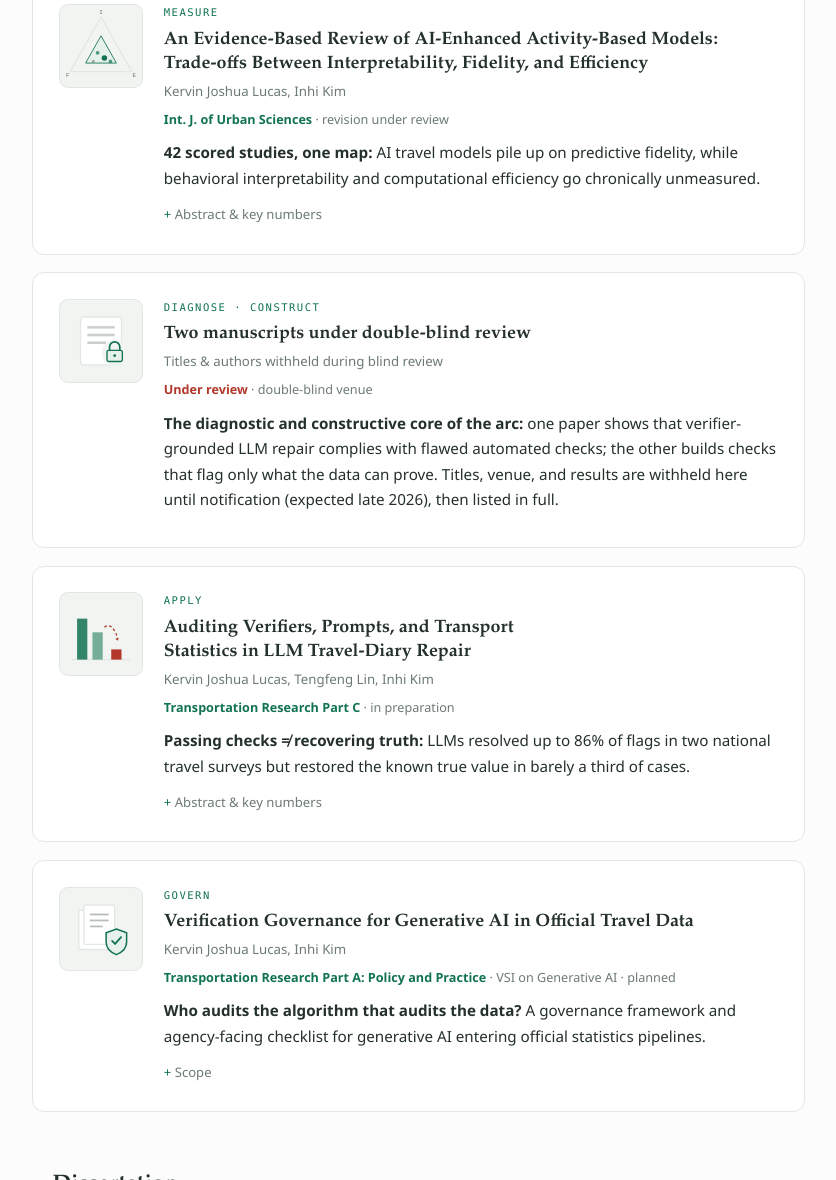
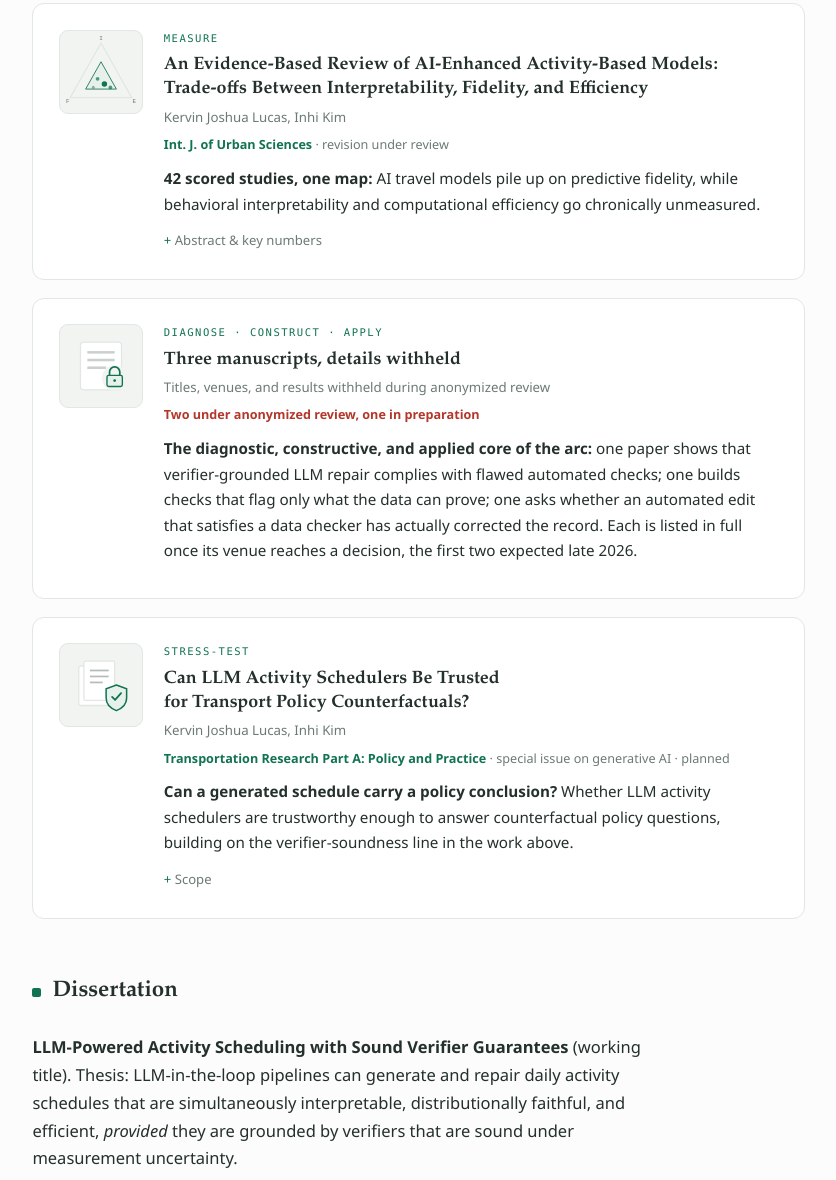
Before and after one commit to Curve108/curve108.github.io, a plain HTML site: page index.html in a window 1280 px wide. Shown: the part 1620-2800 px from the top of the page, without its empty margins (382-1218 px from the left). Drawn offline with Linux system fonts and the light colour scheme.

Commit message:
August freshness pass: retarget paper 4, rescope paper 5, pull a stale headline stat
Paper 4 had moved venue (TR-C to Travel Behaviour and Society), title, and
study design since the last render, so the page was describing a paper that no
longer exists. Its three numbers went with it, including the live headline stat
"32-37%". TBS review is double-anonymized, so paper 4 is anonymized here
pre-emptively and folded into the placeholder card, now "Three manuscripts,
details withheld" across two independent gates.

Paper 5 reframed off the superseded governance scope to the counterfactual-trust
question set 2026-07-31; card kept claim-free while its research questions are
unwritten. Headline stat 3 replaced with the NHTS 2022 corpus size, labelled
"prepared for" because the Ch6 dataset ruling is still open. Arc's fifth stage
is now stress-test, since generate is a dissertation chapter and not a paper.

Co-Authored-By: Claude Opus 5 <noreply@anthropic.com>

```diff
--- a/index.html
+++ b/index.html
@@ -359,13 +359,13 @@
       <p class="lead">The constructive half of the work builds automated checks that flag only what the
       data can actually prove, not artifacts of how it was measured, so repair and generation loops are
       never asked to fix what the data cannot show is broken. Five connected studies carry this arc from
-      measurement to guarantee, and my dissertation extends it from repairing observed travel diaries to
+      measurement to policy use, and my dissertation extends it from repairing observed travel diaries to
       generating certified daily activity schedules, the core representation behind activity-based travel
       demand models.</p>
       <ul class="headline-stats">
-        <li><span class="n">5 papers</span><span class="l">one connected arc: measure → diagnose → construct → apply → generate</span></li>
+        <li><span class="n">5 papers</span><span class="l">one connected arc: measure → diagnose → construct → apply → stress-test</span></li>
         <li><span class="n">961 → 42</span><span class="l">studies screened into an evidence-scored map of AI travel models</span></li>
-        <li><span class="n">32–37%</span><span class="l">how often LLM "repairs" restore the known true value, despite passing automated checks</span></li>
+        <li><span class="n">10,592</span><span class="l">person-day activity chains in the NHTS 2022 corpus prepared for the dissertation's scheduler</span></li>
       </ul>
       <div class="figrow">
         <figure>
@@ -382,9 +382,9 @@
     <section id="news">
       <h2>News</h2>
       <ul class="news">
+        <li><time datetime="2026-08">Aug 2026</time><span>A third manuscript, on automated quality control in household travel surveys, is in preparation for <strong>anonymized journal review</strong>.</span></li>
         <li><time datetime="2026-07">Jul 2026</time><span>Two manuscripts on verification soundness for LLM data repair entered <strong>double-blind peer review</strong>. Details will appear here after notification.</span></li>
         <li><time datetime="2026-07">Jul 2026</time><span>Revised manuscript of the AI-ABM trilemma review resubmitted to the <strong>International Journal of Urban Sciences</strong>.</span></li>
-        <li><time datetime="2026-07">Jul 2026</time><span>Full audit of LLM travel-diary repair in preparation for <strong>Transportation Research Part C</strong>.</span></li>
       </ul>
     </section>
 
@@ -447,50 +447,15 @@
           </svg>
         </div>
         <div>
-          <p class="stage">Diagnose · Construct</p>
-          <h3>Two manuscripts under double-blind review</h3>
-          <p class="authors">Titles &amp; authors withheld during blind review</p>
-          <p class="venue warm">Under review <span class="status">· double-blind venue</span></p>
-          <p class="tldr"><strong>The diagnostic and constructive core of the arc:</strong> one paper shows that
-          verifier-grounded LLM repair complies with flawed automated checks; the other builds checks that
-          flag only what the data can prove. Titles, venue, and results are withheld here until notification
-          (expected late 2026), then listed in full.</p>
-        </div>
-      </article>
-
-      <article class="pub">
-        <div class="thumb" aria-hidden="true">
-          <svg viewBox="0 0 96 96">
-            <line x1="14" y1="78" x2="82" y2="78" stroke="var(--line)" stroke-width="1.5"/>
-            <rect x="20" y="30" width="12" height="48" fill="var(--accent)" opacity="0.85"/>
-            <rect x="38" y="46" width="12" height="32" fill="var(--accent)" opacity="0.55"/>
-            <rect x="60" y="66" width="12" height="12" fill="var(--flag)"/>
-            <path d="M52 40 q9 -7 16 14" fill="none" stroke="var(--flag)" stroke-width="1.5" stroke-dasharray="3 3"/>
-            <path d="M68 52 l0 4 -3.2 -2.2 z" fill="var(--flag)"/>
-          </svg>
-        </div>
-        <div>
-          <p class="stage">Apply</p>
-          <h3>Auditing Verifiers, Prompts, and Transport Statistics in LLM Travel-Diary Repair</h3>
-          <p class="authors">Kervin Joshua Lucas, Tengfeng Lin, Inhi Kim</p>
-          <p class="venue">Transportation Research Part C <span class="status">· in preparation</span></p>
-          <p class="tldr"><strong>Passing checks ≠ recovering truth:</strong> LLMs resolved up to 86% of flags in
-          two national travel surveys but restored the known true value in barely a third of cases.</p>
-          <details class="more">
-            <summary>Abstract &amp; key numbers</summary>
-            <p>Auditing the Daejeon subset of Korea's 2021 National Travel Survey and Australia's VISTA
-            FY2022/23, this study separates verifier compliance, truth recovery, and preservation of
-            population transport statistics, three things usually conflated. Unsupported verifier rules, not
-            real data errors, decided which records were sent for repair; repaired pipelines cut observed
-            walk share by 8.4 to 14.4 percentage points; and evidence-qualified screening found zero cases where
-            released fields could establish an automatic replacement. The contribution is a protocol that
-            separates review from rewriting and evaluates population effects under the official survey design.</p>
-            <ul class="stats">
-              <li><span class="n">78.6–85.9%</span><span class="l">of injected flags "resolved" by LLM repair…</span></li>
-              <li class="flagged"><span class="n">32.1–37.4%</span><span class="l">…but the known true value restored in only a third</span></li>
-              <li><span class="n">0 eligible</span><span class="l">auto-repair cases among 8,940 assessable respondents</span></li>
-            </ul>
-          </details>
+          <p class="stage">Diagnose · Construct · Apply</p>
+          <h3>Three manuscripts, details withheld</h3>
+          <p class="authors">Titles, venues, and results withheld during anonymized review</p>
+          <p class="venue warm">Two under anonymized review, one in preparation</p>
+          <p class="tldr"><strong>The diagnostic, constructive, and applied core of the arc:</strong> one paper
+          shows that verifier-grounded LLM repair complies with flawed automated checks; one builds checks that
+          flag only what the data can prove; one asks whether an automated edit that satisfies a data checker has
+          actually corrected the record. Each is listed in full once its venue reaches a decision, the first two
+          expected late 2026.</p>
         </div>
       </article>
 
@@ -507,19 +472,18 @@
           </svg>
         </div>
         <div>
-          <p class="stage">Govern</p>
-          <h3>Verification Governance for Generative AI in Official Travel Data</h3>
+          <p class="stage">Stress-test</p>
+          <h3>Can LLM Activity Schedulers Be Trusted for Transport Policy Counterfactuals?</h3>
           <p class="authors">Kervin Joshua Lucas, Inhi Kim</p>
-          <p class="venue">Transportation Research Part A: Policy and Practice <span class="status">· VSI on Generative AI · planned</span></p>
-          <p class="tldr"><strong>Who audits the algorithm that audits the data?</strong> A governance framework
-          and agency-facing checklist for generative AI entering official statistics pipelines.</p>
+          <p class="venue">Transportation Research Part A: Policy and Practice <span class="status">· special issue on generative AI · planned</span></p>
+          <p class="tldr"><strong>Can a generated schedule carry a policy conclusion?</strong> Whether LLM
+          activity schedulers are trustworthy enough to answer counterfactual policy questions, building on
+          the verifier-soundness line in the work above.</p>
           <details class="more">
             <summary>Scope</summary>
-            <p>The policy companion to the technical arc. GenAI data tools are entering the layer that feeds
-            mode-share statistics, demand models, and investment cases; the documented failure is
-            sociotechnical. A "verified" label transferred institutional trust to broken output while no
-            actor owned data-defect liability. Proposes provenance requirements, verifier auditing, soundness
-            standards, and procurement language for transport agencies.</p>
+            <p>Extends the verified-LLM thread of the papers above from repairing observed travel records to
+            generating the schedules a policy question would be asked of. Planned for the special issue on
+            generative AI in transport policy and applications, and currently at the scoping stage.</p>
           </details>
         </div>
       </article>
@@ -539,7 +503,7 @@
             <tr><td class="ch">2</td><td>Measure</td><td>The interpretability, fidelity, and efficiency trilemma</td><td class="st">IJUS, R1 under review</td></tr>
             <tr><td class="ch">3</td><td>Diagnose</td><td>How unsound verifiers corrupt LLM repair</td><td class="st">manuscript, in review</td></tr>
             <tr><td class="ch">4</td><td>Construct</td><td>Provably sound verification</td><td class="st">manuscript, in review</td></tr>
-            <tr><td class="ch">5</td><td>Apply</td><td>LLM-Modulo repair of survey diaries</td><td class="st">TRC, in preparation</td></tr>
+            <tr><td class="ch">5</td><td>Apply</td><td>Automated editing of survey travel diaries</td><td class="st">manuscript, in preparation</td></tr>
             <tr><td class="ch">6</td><td>Generate</td><td>Verifier-certified activity scheduler (NHTS 2022)</td><td class="st">new core work, designed</td></tr>
           </tbody>
         </table>
@@ -688,7 +652,7 @@
 
     <footer class="site">
       © 2026 Kervin Joshua Lucas · Supported in part by MOLIT (Korea) grant RS-2022-00141102.<br>
-      Single static page, no trackers. Updated July 2026.
+      Single static page, no trackers. Updated August 2026.
     </footer>
 
   </main>
```
